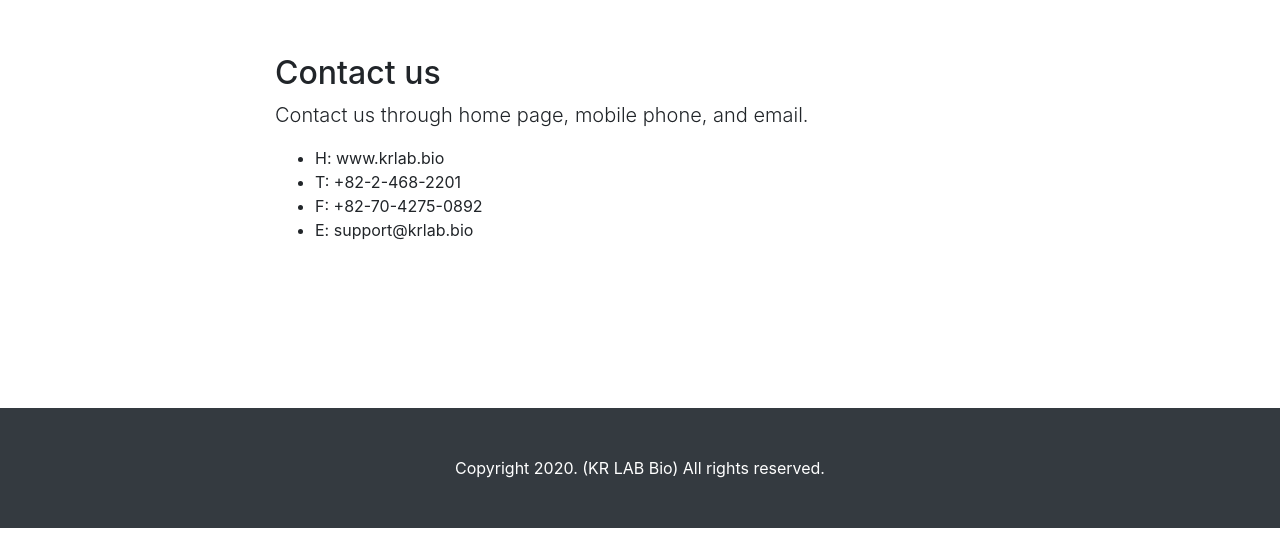
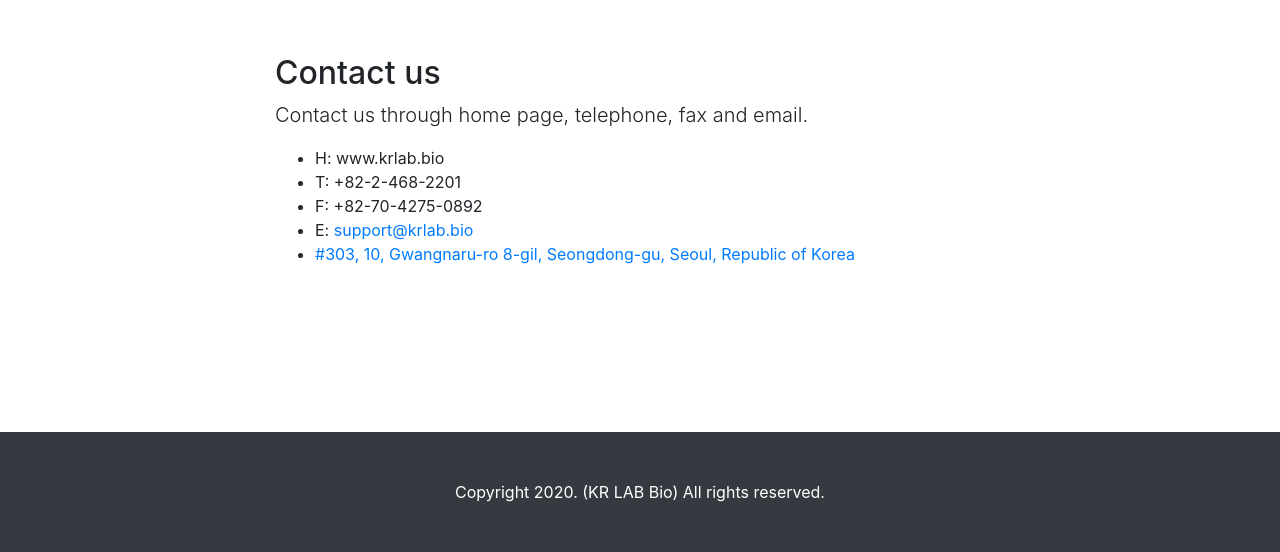
Before and after one commit to krlabbio/krlabbio.github.io, a website with bundled scripts: page index.html in a window 1280 px wide. Shown: the part 1571-2123 px from the top of the page. Before the commit the page ends 2099 px from the top, so only its background shows below. Built offline with nearby package versions, Linux system fonts and the light colour scheme.

Commit message:
email link & address (naver map link)

```diff
--- a/index.html
+++ b/index.html
@@ -90,12 +90,13 @@
       <div class="row">
         <div class="col-lg-8 mx-auto">
           <h2>Contact us</h2>
-          <p class="lead">Contact us through home page, mobile phone, and email.</p>
+          <p class="lead">Contact us through home page, telephone, fax and email.</p>
           <ul>
             <li>H: www.krlab.bio</li>
             <li>T: +82-2-468-2201</li>
             <li>F: +82-70-4275-0892</li>
-            <li>E: support@krlab.bio</li>
+            <li>E: <a href = "mailto: support@krlab.bio">support@krlab.bio</a></li>
+            <li><a href = "http://naver.me/GOuh6AsJ">#303, 10, Gwangnaru-ro 8-gil, Seongdong-gu, Seoul, Republic of Korea</a></li>
           </ul>
         </div>
       </div>
```
